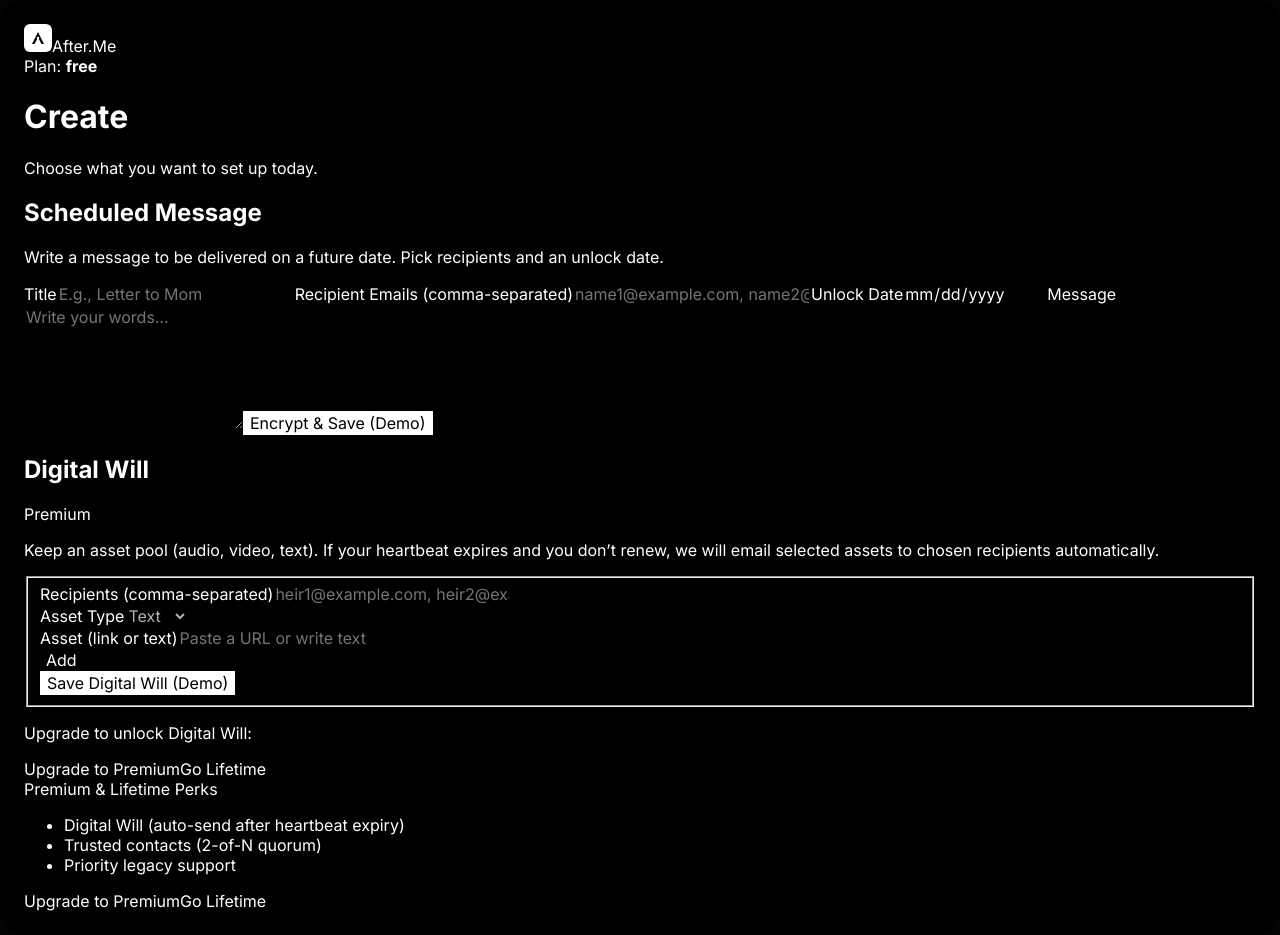
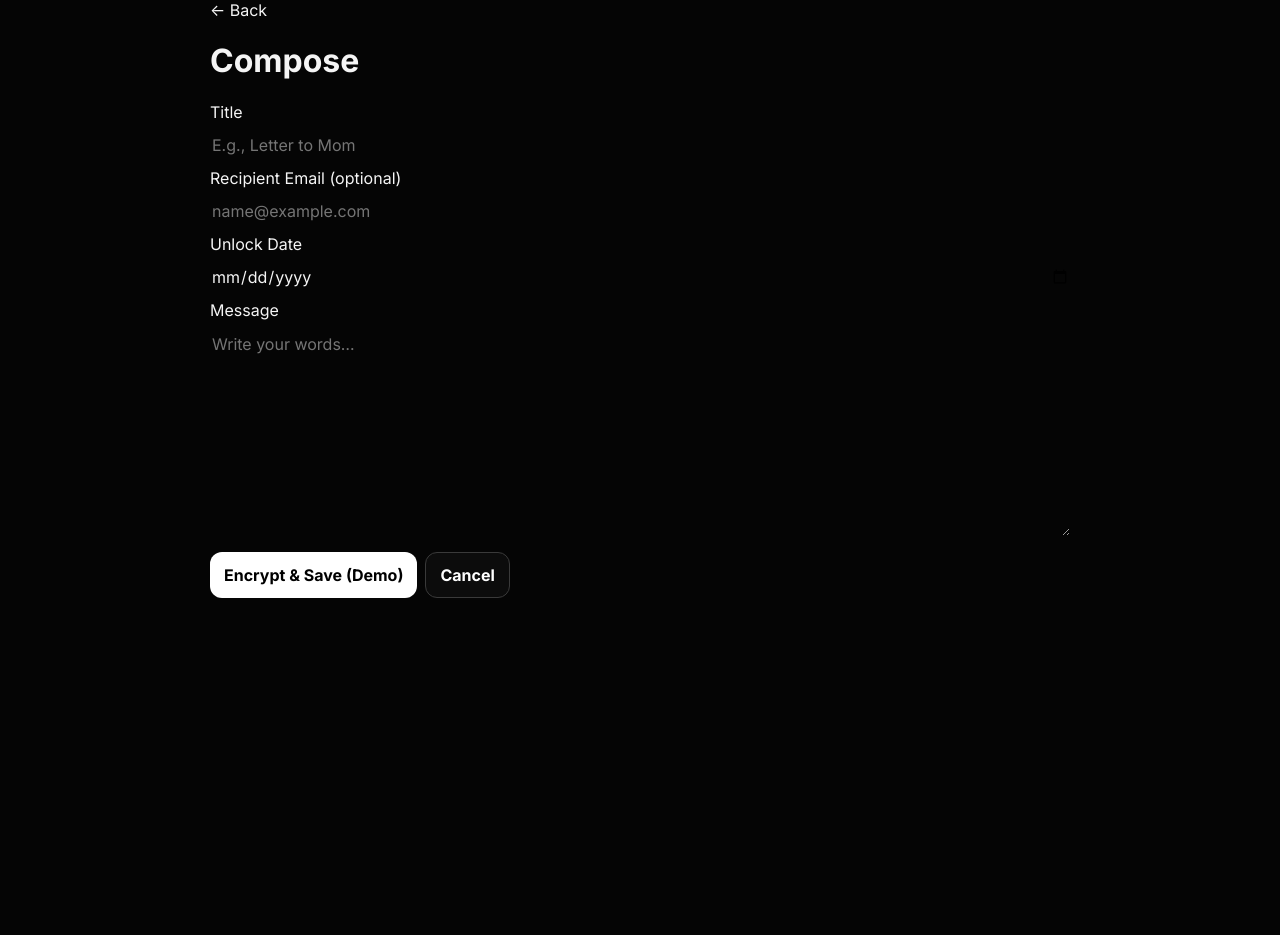
Before and after one commit to emirusmaximus/after-me-starter, a Next.js app: page /dashboard/compose in a window 1280 px wide. After the commit the page ends 800 px from the top, so only its background shows below. Built offline with nearby package versions, Linux system fonts and the light colour scheme.

Commit message:
Update page.tsx

```diff
--- a/app/dashboard/compose/page.tsx
+++ b/app/dashboard/compose/page.tsx
@@ -1,299 +1,115 @@
 "use client";
 
-import { useEffect, useMemo, useState } from "react";
 import Link from "next/link";
+import { useState } from "react";
 import { supabase } from "@/lib/supabaseClient";
 
-type Plan = "free" | "premium" | "lifetime" | string;
+export default function ComposePage() {
+  const [title, setTitle] = useState("");
+  const [toEmail, setToEmail] = useState("");
+  const [unlockDate, setUnlockDate] = useState(""); // YYYY-MM-DD
+  const [message, setMessage] = useState("");
+  const [busy, setBusy] = useState(false);
+  const [toast, setToast] = useState<string | null>(null);
 
-export default function ComposePage() {
-  const [plan, setPlan] = useState<Plan>("free");
-  const [loading, setLoading] = useState(true);
+  async function handleSubmit(e: React.FormEvent) {
+    e.preventDefault();
+    try {
+      setBusy(true);
 
-  // Zamanlı Mesaj form state
-  const [title, setTitle] = useState("");
-  const [recipients, setRecipients] = useState(""); // virgülle ayrılmış e-postalar
-  const [unlockDate, setUnlockDate] = useState("");
-  const [message, setMessage] = useState("");
+      // (Opsiyonel) Auth kullanıcı kontrolü
+      const { data: { user }, error: uErr } = await supabase.auth.getUser();
+      if (uErr) throw uErr;
+      if (!user) throw new Error("Not signed in.");
 
-  // Dijital vasiyet form state
-  const [willRecipients, setWillRecipients] = useState("");
-  const [pool, setPool] = useState<{ id: string; kind: "audio" | "video" | "text"; ref: string }[]>([]);
-  const [kind, setKind] = useState<"audio" | "video" | "text">("text");
-  const [ref, setRef] = useState("");
+      // TS hatasını çıkaran satır: unlock_date tanımsızdı.
+      // Doğrusu: state'teki unlockDate'i, DB sütunu olan unlock_date'e map etmek.
+      const { data, error } = await supabase
+        .from("letters")
+        .insert({
+          user_id: user.id,
+          title,
+          message,
+          unlock_date: unlockDate, // ✅ kritik düzeltme
+          to_email: toEmail || null,
+          status: "draft",
+        })
+        .select("id")
+        .single();
 
-  useEffect(() => {
-    (async () => {
-      try {
-        const { data: { user } } = await supabase.auth.getUser();
-        if (!user) {
-          // window.location.href = "/login?redirectTo=/dashboard/compose";
-          setLoading(false);
-          return;
-        }
-        const { data, error } = await supabase
-          .from("profiles")
-          .select("plan")
-          .eq("id", user.id)
-          .maybeSingle();
+      if (error) throw error;
 
-        if (!error && data?.plan) setPlan((data.plan as Plan) || "free");
-      } finally {
-        setLoading(false);
-      }
-    })();
-  }, []);
-
-  const isPremium = useMemo(() => ["premium", "lifetime"].includes(plan), [plan]);
-
-  // ✅ GERÇEK KAYIT: letters + letter_recipients
-  const saveScheduled = async () => {
-    // 1) Basit doğrulama
-    if (!title || !recipients || !unlockDate || !message) {
-      alert("Please fill all fields.");
-      return;
+      setToast("Draft saved. ✨");
+      setTitle("");
+      setToEmail("");
+      setUnlockDate("");
+      setMessage("");
+    } catch (err: any) {
+      setToast(err?.message ?? "Unexpected error.");
+    } finally {
+      setBusy(false);
+      setTimeout(() => setToast(null), 2500);
     }
-
-    // 2) Kullanıcı
-    const { data: { user }, error: uErr } = await supabase.auth.getUser();
-    if (uErr) return alert(uErr.message);
-    if (!user) return alert("Please log in.");
-
-    // 3) Letters insert
-    const { data: letter, error: lErr } = await supabase
-      .from("letters")
-      .insert({
-        user_id: user.id,
-        title,
-        message,       // V2'de client-side şifreleme eklenebilir
-        unlock_date    // input type="date" → YYYY-MM-DD
-      })
-      .select("id")
-      .single();
-
-    if (lErr) return alert(lErr.message);
-
-    // 4) Recipients insert
-    const emails = recipients.split(",").map(e => e.trim()).filter(Boolean);
-    if (emails.length) {
-      const rows = emails.map(email => ({ letter_id: letter.id, email }));
-      const { error: rErr } = await supabase.from("letter_recipients").insert(rows);
-      if (rErr) return alert(rErr.message);
-    }
-
-    // 5) Temizlik ve bildirim
-    setTitle("");
-    setRecipients("");
-    setUnlockDate("");
-    setMessage("");
-    alert("Scheduled message saved!");
-  };
-
-  const addPoolItem = () => {
-    if (!ref) { alert("Asset link / text boş olamaz."); return; }
-    setPool(prev => [...prev, { id: crypto.randomUUID(), kind, ref }]);
-    setRef("");
-  };
-
-  const saveWill = async () => {
-    if (!isPremium) { alert("This is a Premium / Lifetime feature."); return; }
-    if (!willRecipients || pool.length === 0) {
-      alert("Please choose recipients and add at least one asset.");
-      return;
-    }
-    // TODO: wills, will_assets, will_recipients tabloları ile insert
-    alert("Digital will saved (demo). On heartbeat expiry, emails will be sent automatically.");
-  };
-
-  if (loading) {
-    return (
-      <main className="min-h-[60vh] grid place-items-center text-sm opacity-80">
-        Loading…
-      </main>
-    );
   }
 
   return (
-    <main className="wrap px-4 py-8">
-      <div className="outer max-w-5xl mx-auto">
-        {/* HEADER */}
-        <div className="topbar flex items-center justify-between mb-6">
-          <Link href="/dashboard" className="brand inline-flex items-center gap-2">
-            <img src="/logo.svg" width={28} height={28} alt="After.Me" />
-            <span className="font-extrabold tracking-tight">After.Me</span>
+    <main className="wrap">
+      <div className="outer" style={{ maxWidth: 860, marginInline: "auto", textAlign: "left" }}>
+        <div className="topbar" style={{ marginBottom: 16 }}>
+          <Link href="/dashboard" className="brand" aria-label="Back to Dashboard">
+            ← Back
           </Link>
-          <div className="text-sm opacity-80">
-            Plan: <b className="uppercase">{plan}</b>
-          </div>
         </div>
 
-        <h1 className="title text-center text-2xl font-black mb-2">Create</h1>
-        <p className="text-center opacity-80 mb-8">
-          Choose what you want to set up today.
-        </p>
+        <h1 className="title" style={{ textAlign: "left" }}>Compose</h1>
 
-        {/* GRID */}
-        <div className="grid md:grid-cols-2 gap-6">
-          {/* SCHEDULED MESSAGE */}
-          <section className="rounded-2xl border border-white/15 bg-[#0b0b0b] p-4">
-            <h2 className="font-extrabold text-lg mb-1">Scheduled Message</h2>
-            <p className="text-sm opacity-80 mb-4">
-              Write a message to be delivered on a future date. Pick recipients and an unlock date.
-            </p>
+        <form className="form" onSubmit={handleSubmit} style={{ display: "grid", gap: 12 }}>
+          <label>Title</label>
+          <input
+            placeholder="E.g., Letter to Mom"
+            value={title}
+            onChange={(e) => setTitle(e.target.value)}
+          />
 
-            <div className="grid gap-3">
-              <label className="text-sm opacity-90">Title</label>
-              <input
-                className="bg-[#0a0a0a] border border-white/15 rounded-lg px-3 py-2"
-                value={title} onChange={e=>setTitle(e.target.value)} placeholder="E.g., Letter to Mom"
-              />
+          <label>Recipient Email (optional)</label>
+          <input
+            type="email"
+            placeholder="name@example.com"
+            value={toEmail}
+            onChange={(e) => setToEmail(e.target.value)}
+          />
 
-              <label className="text-sm opacity-90">Recipient Emails (comma-separated)</label>
-              <input
-                className="bg-[#0a0a0a] border border-white/15 rounded-lg px-3 py-2"
-                value={recipients} onChange={e=>setRecipients(e.target.value)} placeholder="name1@example.com, name2@example.com"
-              />
+          <label>Unlock Date</label>
+          <input
+            type="date"
+            value={unlockDate}
+            onChange={(e) => setUnlockDate(e.target.value)}
+          />
 
-              <label className="text-sm opacity-90">Unlock Date</label>
-              <input
-                type="date"
-                className="bg-[#0a0a0a] border border-white/15 rounded-lg px-3 py-2"
-                value={unlockDate} onChange={e=>setUnlockDate(e.target.value)}
-              />
+          <label>Message</label>
+          <textarea
+            rows={10}
+            placeholder="Write your words…"
+            value={message}
+            onChange={(e) => setMessage(e.target.value)}
+          />
 
-              <label className="text-sm opacity-90">Message</label>
-              <textarea
-                rows={6}
-                className="bg-[#0a0a0a] border border-white/15 rounded-lg px-3 py-2"
-                value={message} onChange={e=>setMessage(e.target.value)} placeholder="Write your words…"
-              />
+          <div style={{ display: "flex", gap: 8, marginTop: 4 }}>
+            <button className="btn solid" type="submit" disabled={busy}>
+              {busy ? "Saving…" : "Encrypt & Save (Demo)"}
+            </button>
+            <Link className="btn ghost" href="/dashboard">
+              Cancel
+            </Link>
+          </div>
+        </form>
 
-              <button onClick={saveScheduled}
-                className="mini-btn solid mt-2 inline-block rounded-xl bg-white text-black font-extrabold px-4 py-2">
-                Encrypt & Save (Demo)
-              </button>
-            </div>
-          </section>
-
-          {/* DIGITAL WILL */}
-          <section className={`rounded-2xl border border-white/15 p-4 ${isPremium ? "bg-[#0b0b0b]" : "bg-[#0b0b0b]/60"}`}>
-            <div className="flex items-center gap-2">
-              <h2 className="font-extrabold text-lg">Digital Will</h2>
-              {!isPremium && <span className="text-xs px-2 py-1 rounded-full border border-white/20 opacity-80">Premium</span>}
-            </div>
-            <p className="text-sm opacity-80 mb-4">
-              Keep an asset pool (audio, video, text). If your heartbeat expires and you don’t renew, we will email selected assets to chosen recipients automatically.
-            </p>
-
-            <fieldset disabled={!isPremium} className={`${!isPremium ? "opacity-60 pointer-events-none select-none" : ""}`}>
-              <div className="grid gap-3 mb-4">
-                <label className="text-sm opacity-90">Recipients (comma-separated)</label>
-                <input
-                  className="bg-[#0a0a0a] border border-white/15 rounded-lg px-3 py-2"
-                  value={willRecipients} onChange={e=>setWillRecipients(e.target.value)} placeholder="heir1@example.com, heir2@example.com"
-                />
-
-                <div className="grid md:grid-cols-[140px,1fr,auto] gap-2 items-end">
-                  <div>
-                    <label className="text-sm opacity-90">Asset Type</label>
-                    <select
-                      className="bg-[#0a0a0a] border border-white/15 rounded-lg px-3 py-2 w-full"
-                      value={kind} onChange={e=>setKind(e.target.value as any)}
-                    >
-                      <option value="text">Text</option>
-                      <option value="audio">Audio</option>
-                      <option value="video">Video</option>
-                    </select>
-                  </div>
-
-                  <div>
-                    <label className="text-sm opacity-90">Asset (link or text)</label>
-                    <input
-                      className="bg-[#0a0a0a] border border-white/15 rounded-lg px-3 py-2 w-full"
-                      value={ref} onChange={e=>setRef(e.target.value)} placeholder="Paste a URL or write text"
-                    />
-                  </div>
-
-                  <button type="button" onClick={addPoolItem}
-                    className="rounded-xl border border-white/20 px-4 py-2 font-extrabold">
-                    Add
-                  </button>
-                </div>
-
-                {pool.length > 0 && (
-                  <div className="mt-2 border border-white/10 rounded-xl p-3">
-                    <div className="text-sm font-bold mb-2">Will Pool</div>
-                    <ul className="grid gap-2 text-sm">
-                      {pool.map(item => (
-                        <li key={item.id} className="flex items-start justify-between gap-3 bg-black/40 rounded-lg p-2">
-                          <span className="opacity-80">
-                            <b className="uppercase text-xs">{item.kind}</b> — {item.ref}
-                          </span>
-                          <button
-                            className="text-xs opacity-70 hover:opacity-100 underline"
-                            onClick={() => setPool(prev => prev.filter(p => p.id !== item.id))}
-                          >
-                            remove
-                          </button>
-                        </li>
-                      ))}
-                    </ul>
-                  </div>
-                )}
-
-                <button onClick={saveWill}
-                  className="mini-btn solid mt-2 inline-block rounded-xl bg-white text-black font-extrabold px-4 py-2">
-                  Save Digital Will (Demo)
-                </button>
-              </div>
-            </fieldset>
-
-            {/* Upsell */}
-            {!isPremium && (
-              <div className="mt-4 border-t border-white/10 pt-4">
-                <p className="text-sm opacity-80 mb-2">Upgrade to unlock Digital Will:</p>
-                <div className="flex flex-wrap gap-2">
-                  <Link href="/pricing" className="btn-upgrade">Upgrade to Premium</Link>
-                  <Link href="/pricing" className="btn-upgrade-alt">Go Lifetime</Link>
-                </div>
-              </div>
-            )}
-          </section>
-        </div>
-
-        {/* Genel upsell alt bloğu */}
-        {!isPremium && (
-          <div className="mt-8 text-center">
-            <div className="inline-block rounded-2xl border border-white/15 px-5 py-4 bg-black/30">
-              <div className="font-black mb-1">Premium & Lifetime Perks</div>
-              <ul className="text-sm opacity-85 mb-3 text-left list-disc list-inside">
-                <li>Digital Will (auto-send after heartbeat expiry)</li>
-                <li>Trusted contacts (2-of-N quorum)</li>
-                <li>Priority legacy support</li>
-              </ul>
-              <div className="flex gap-2 justify-center">
-                <Link href="/pricing" className="btn-upgrade">Upgrade to Premium</Link>
-                <Link href="/pricing" className="btn-upgrade-alt">Go Lifetime</Link>
-              </div>
-            </div>
+        {toast && (
+          <div className="toast" role="status" aria-live="polite" style={{ marginTop: 16 }}>
+            {toast}
           </div>
         )}
-
       </div>
-
-      {/* Basit stiller */}
-      <style jsx>{`
-        .wrap { min-height:100vh; background:#000; color:#fff; }
-        .outer { background:#000; border-radius:22px; padding:24px; box-shadow:0 0 32px rgba(255,255,255,.06); }
-        .btn-upgrade {
-          background:#fff; color:#000; font-weight:900; border-radius:12px; padding:10px 14px;
-        }
-        .btn-upgrade-alt {
-          background:transparent; color:#fff; font-weight:900; border-radius:12px; padding:10px 14px;
-          border:1px solid rgba(255,255,255,.25);
-        }
-        .mini-btn.solid { background:#fff; color:#000; border:1px solid #fff; }
-      `}</style>
     </main>
   );
 }
```
